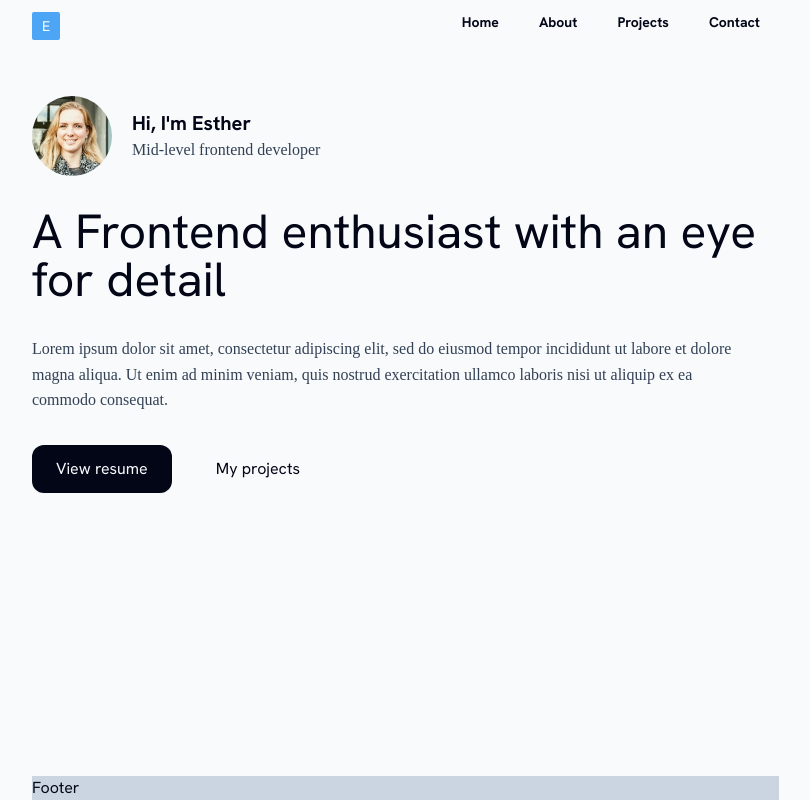
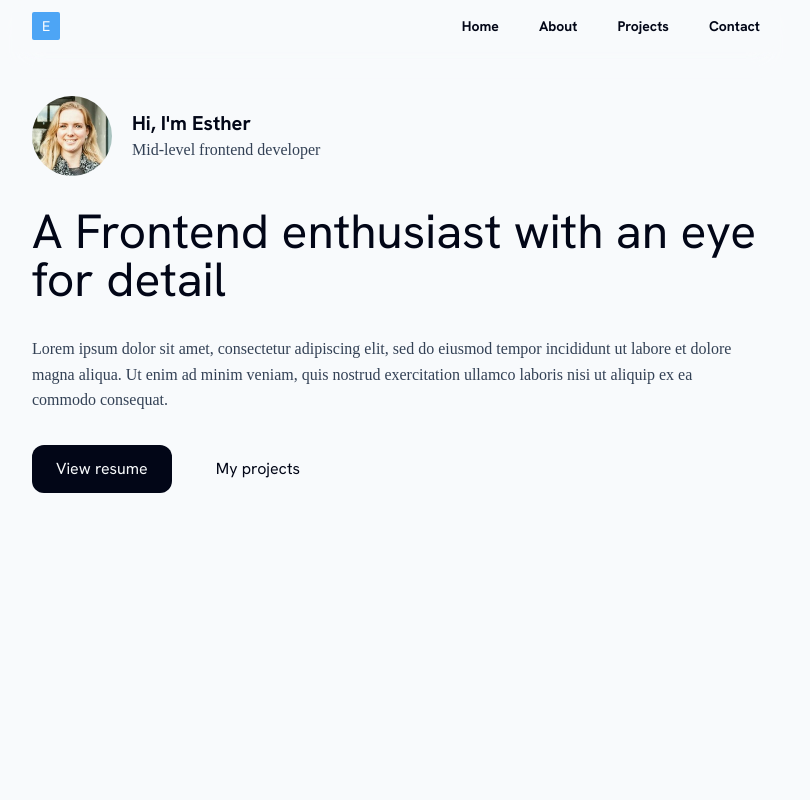
Before and after one commit to Esther-tech/portfolio-2024, a Next.js app: page / in a window 1280 px wide. Shown: the whole page, without its empty margins (244-1054 px from the left). Built offline with nearby package versions, Linux system fonts and the light colour scheme.

Commit message:
styling mobile nav

```diff
--- a/components/footer.tsx
+++ b/components/footer.tsx
@@ -1,5 +1,5 @@
 import React from "react";
 
 export default function Footer() {
-  return <div className="fixed bottom-0 bg-slate-300 w-7/12">Footer</div>;
+  return <div></div>;
 }
--- a/components/header.tsx
+++ b/components/header.tsx
@@ -7,7 +7,8 @@ import { Bars3Icon, XMarkIcon } from "@heroicons/react/24/solid";
 export default function Header() {
   const [navOpen, setNavOpen] = useState<boolean>(false);
   return (
-    <header className="max-w-screen-md m-auto fixed left-0 right-0 top-0 flex justify-between py-3 px-5 bg-slate-50 bg-opacity-80 backdrop-blur-[0.5rem]">
+    <header className="max-w-screen-md m-auto fixed left-0 right-0 top-0 py-3 px-5 bg-slate-50 bg-opacity-80 backdrop-blur-[0.4rem] shadow-xl shadow-slate-50">
+      <div className="flex justify-between ">
         <Link href="/">
           <div className="bg-[#4da5f5] px-2.5 py-1 rounded-sm text-white text-sm">
             E
@@ -21,15 +22,16 @@ export default function Header() {
               <Bars3Icon className="h-5 w-5" />
             )}
           </button>
-        {navOpen && (
-          <ul className="flex flex-col gap-2 mr-2">
-            <Navbar />
-          </ul>
-        )}
         </div>
         <ul className="desktop-nav hidden md:flex gap-10 text-sm">
           <Navbar />
         </ul>
+      </div>
+      {navOpen && (
+        <ul className="flex flex-col gap-2 w-full mt-4 mb-4">
+          <Navbar />
+        </ul>
+      )}
     </header>
   );
 }
--- a/components/navbar.tsx
+++ b/components/navbar.tsx
@@ -5,10 +5,13 @@ import { navItems } from "@/lib/data";
 export default function Navbar() {
   return (
     <>
-      {navItems.map((item, i) => {
+      {navItems.map((item) => {
         const { title, path } = item;
         return (
-          <li key={i} className="font-bold">
+          <li
+            key={path}
+            className="font-bold hover:text-slate-600 transition m-auto"
+          >
             <Link href={path}>{title}</Link>
           </li>
         );
--- a/lib/data.ts
+++ b/lib/data.ts
@@ -1,7 +1,7 @@
 export const navItems = [
   {
     title: "Home",
-    path: "/",
+    path: "#home",
   },
   { title: "About", path: "#about" },
   {
```
Lines whose indentation alone changed are shown as unchanged.
